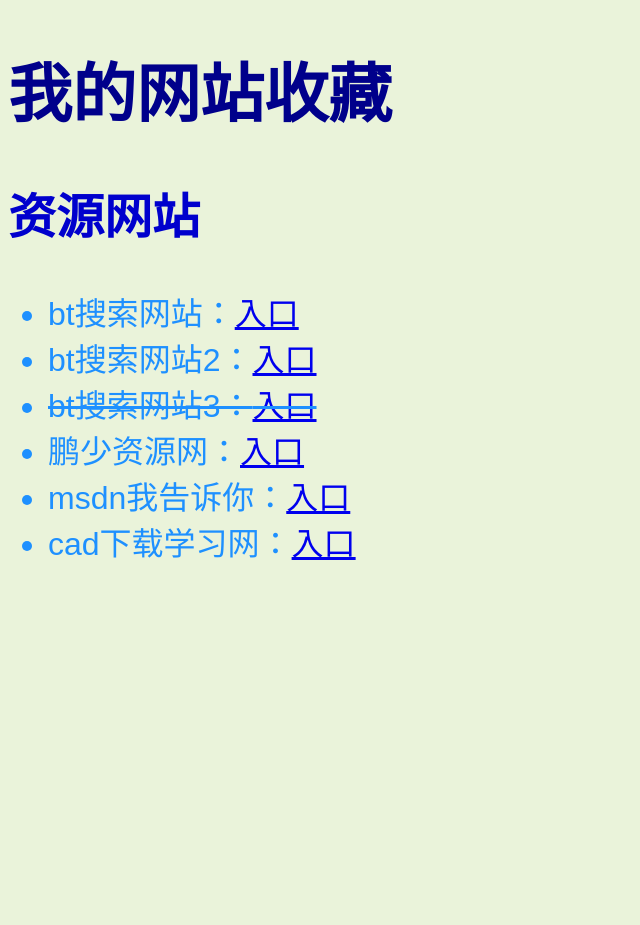
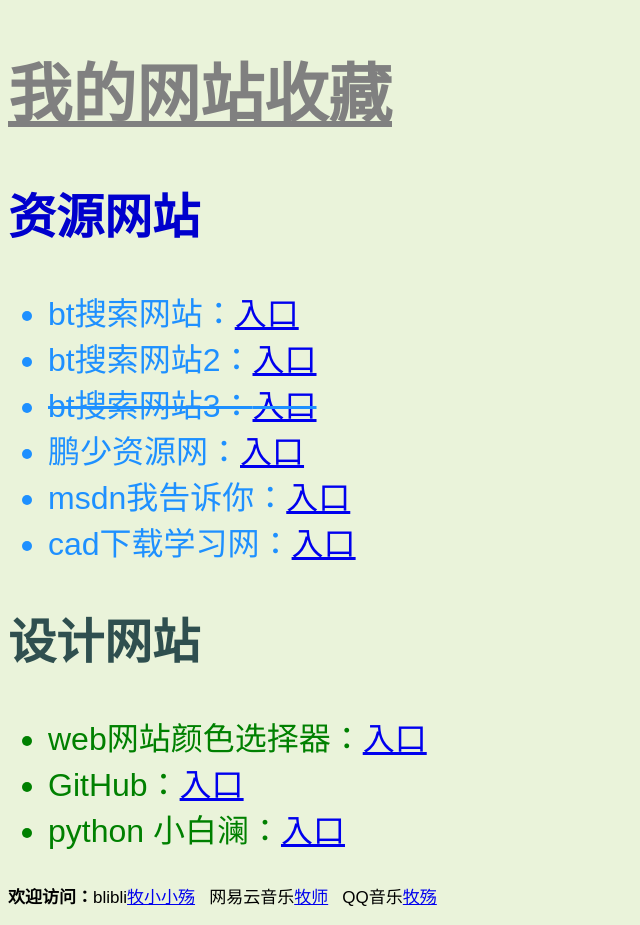
Before and after one commit to DOUPU/utf-8-2, a plain HTML site: page index.html in a window 1280 px wide. Shown: the whole page, without its empty margins (0-640 px from the left). Before the commit the page ends 800 px from the top, so only its background shows below. Drawn offline with Linux system fonts and the light colour scheme.

Commit message:
Update index.html

```diff
--- a/index.html
+++ b/index.html
@@ -10,23 +10,34 @@
 				font-family:sans-serif;	  /*字体*/
 			}
 			h1{
-				color:darkblue;
+				color:gray;
+				text-decoration: underline;
 			}
-			h2{
+			.wa3{
 				color:mediumblue;
 			}
-			ul{
+			.wa2{
 				color:dodgerblue;
 			}
 			.wa1{
 				text-decoration: line-through;
 			}
+			p{
+				font-size:  17px;	/*调整字体大小*/
+			}
+			h2{
+				color:darkslategray;
+			}
+			ul{
+				color:green;
+			}
+
 		</style>
 	</head>
 	<body>
 		<h1>我的网站收藏</h1>
-		<h2>资源网站</h2>
-		<ul>
+		<h2 class="wa3">资源网站</h2>
+		<ul class="wa2">
 			<li>bt搜索网站：<a href="https://www.sobt5.vip/" title="打野，进来玩~" target="_blank">入口</a></li>
 			<li>bt搜索网站2：<a href="https://www.ciliwang.club/" title="打野，进来玩~" target="_blank">入口</a></li>
 			<li class="wa1">bt搜索网站3：<a href="https://www.baidu.com" title="打野，进来玩~" target="_blank">入口</a></li>
@@ -34,6 +45,19 @@
 			<li>msdn我告诉你：<a href="https://msdn.itellyou.cn/" title="打野，进来玩~" target="_blank">入口</a></li>
 			<li>cad下载学习网：<a href="http://www.cadzxw.com/" title="打野，进来玩~" target="_blank">入口</a></li>
 		</ul>
+		<h2>设计网站</h2>
+		<ul>
+			<li>web网站颜色选择器：<a href="http://tool.chinaz.com/tools/pagecolor.aspx" title="打野，进来玩~" target="_blank">入口</a></li>
+			<li>GitHub：<a href="https://github.com" title="代码呢？" target="_blank">入口</a></li>
+			<li>python 小白澜：<a href="https://www.cnblogs.com/Handsome-Lan/" title="py学习" target="_blank">入口</a></li>
+		</ul>
+		<p></p>
+		<p><b>欢迎访问：</b>blibli<a href="https://space.bilibili.com/234790563/dynamic" title="B站的啦" target="_blank">牧小小殇</a> &nbsp
+			网易云音乐<a href="https://www.baidu.com" title="骗你的" target="_blank">牧师</a>     &nbsp
+			QQ音乐<a href="https://y.qq.com/portal/profile.html" title="？？？" target="_blank">牧殇</a>
+		</p>
+
+
 	</body>
 
 </html>
```
